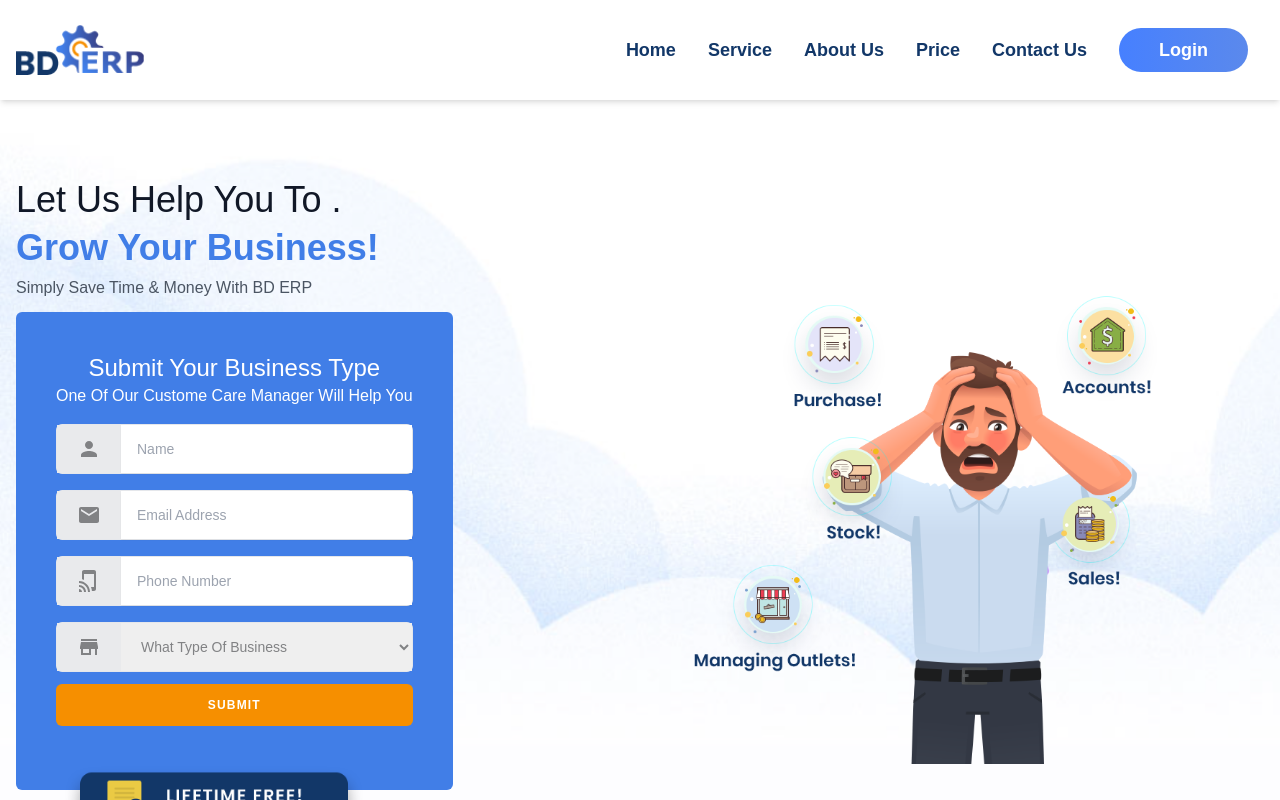
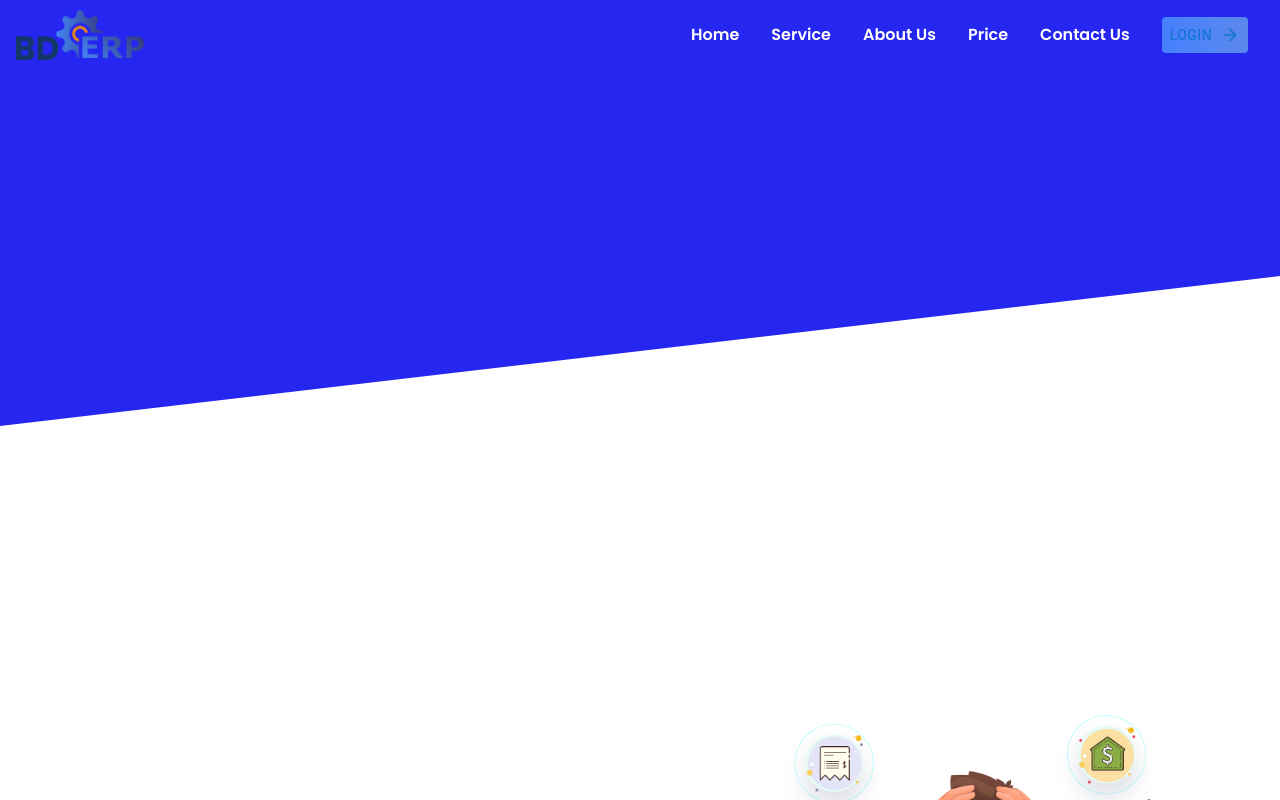
Before and after one commit to nazmul0290/bderp, a Next.js app: page / in a window 1280 px wide. Shown: the top 800 px of the page. Built offline with nearby package versions, Linux system fonts and the light colour scheme.

Commit message:
fix(nav design)

```diff
--- a/components/Header/index.jsx
+++ b/components/Header/index.jsx
@@ -5,15 +5,29 @@
 import MenuIcon from "@mui/icons-material/Menu";
 import CloseIcon from "@mui/icons-material/Close";
 import { Transition } from "@headlessui/react";
+import ArrowForwardIcon from "@mui/icons-material/ArrowForward";
 
-const index = () => {
+const index = ({ transparent }) => {
+  const [sticky, setSticky] = useState(false);
   const [navOpen, setNavOpen] = useState(false);
+
+  useEffect(() => {
+    const handleScroll = () => {
+      setSticky(window.scrollY > 200);
+    };
+    window.addEventListener("scroll", handleScroll);
+    return () => window.removeEventListener("scroll", handleScroll);
+  });
 
   return (
     <>
-      <header className={` shadow-md z-30 py-1 md:py-3 `}>
-        <nav className="container flex flex-wrap items-center justify-between w-full px-4 py-4 m-auto text-lg text-gray-700 bg-white md:py-0">
-          <div>
+      <nav
+        id="navbar"
+        className={` ${transparent ? "bg-transparent" : "bg-[#eef9ff]"}  ${
+          sticky ? "navbar_scrolled navbar" : "navbar "
+        }`}
+      >
+        <div className="container">
           <Link href="/">
             <Image
               className="w-20 md:w-24 lg:w-32"
@@ -23,22 +37,21 @@
               height={150}
             />
           </Link>
-          </div>
 
           <button
-            className="block w-6 h-6 cursor-pointer md:hidden"
+            className="text-white md:hidden"
             onClick={() => {
               setNavOpen(!navOpen);
             }}
           >
-            {navOpen ? (
-              <CloseIcon fontSize="medium" />
-            ) : (
-              <MenuIcon fontSize="medium" />
-            )}
+            <MenuIcon fontSize="large" />
           </button>
-          <div className="hidden w-full md:flex md:items-center md:w-auto ">
-            <ul className="pt-4 font-semibold text-primary md:flex md:justify-between md:items-center md:pt-0">
+
+          <ul
+            className={`${
+              transparent && !sticky ? "text-white" : " text-primary"
+            } hidden pt-4 font-semibold  md:flex md:justify-between md:items-center md:pt-0`}
+          >
             <li className="block py-2 md:p-2 lg:p-4">
               <Link
                 className="py-2 duration-75 hover:border-b border-primary"
@@ -80,27 +93,37 @@
               </Link>
             </li>
             <li className="block py-2 md:p-2 lg:p-4">
-                <button className="px-10 py-2 text-white rounded-full bg-gradient-to-r from-[#4680ff] to-[#5b89ec]">
-                  Login
-                </button>
+              <Button className="px-6 py-2 text-white rounded-md bg-gradient-to-r from-[#4680ff] to-[#5b89ec] ">
+                Login <ArrowForwardIcon className="ml-2" fontSize="small" />
+              </Button>
             </li>
           </ul>
         </div>
-        </nav>
-      </header>
+        <div
+          className={`${
+            navOpen ? "block" : "hidden"
+          } z-50 h-screen fixed top-0 left-0  animated_circle w-full  border-primary md:hidden`}
+        >
+          <div className="container flex justify-between py-10 h-[70px] ">
+            <Link href="/">
+              <Image
+                className="w-20 md:w-24 lg:w-32"
+                src="/img/header/ERP-Logo.png"
+                alt="Logo"
+                width={300}
+                height={150}
+              />
+            </Link>
 
-      <Transition
-        show={navOpen}
-        enter="transition ease-in-out duration-300 transform"
-        enterFrom="-translate-x-full"
-        enterTo="translate-x-0"
-        leave="transition ease-in-out duration-300 transform"
-        leaveFrom="translate-x-0"
-        leaveTo="-translate-x-full"
+            <button
+              className="text-gray-800 md:hidden"
+              onClick={() => {
+                setNavOpen(!navOpen);
+              }}
             >
-        <div
-          className={` z-50 h-screen absolute top-0 bg-white w-full border-t-2 border-primary md:hidden`}
-        >
+              <CloseIcon fontSize="large" />
+            </button>
+          </div>
           <ul className="px-4 pt-4 font-semibold text-primary md:flex md:justify-between md:items-center md:pt-0">
             <li className="block py-2 md:p-2 lg:p-4">
               <Link
@@ -142,14 +165,14 @@
                 Contact Us
               </Link>
             </li>
-            <li className="block py-2 md:p-2 lg:p-4">
-              <button className="block px-10 w-full py-2 text-white rounded-full bg-gradient-to-r from-[#4680ff] to-[#5b89ec]">
-                Login
-              </button>
+          </ul>
+          <li className="block p-4 ">
+            <Button className="w-full py-2 text-white rounded-md bg-gradient-to-r from-[#4680ff] to-[#5b89ec] ">
+              Login <ArrowForwardIcon className="ml-2" fontSize="small" />
+            </Button>
           </li>
-          </ul>
         </div>
-      </Transition>
+      </nav>
     </>
   );
 };
--- /dev/null
+++ b/components/home/HeroSection.jsx
@@ -0,0 +1,42 @@
+import Image from "next/image";
+import React from "react";
+
+const HeroSection = () => {
+  return (
+    <section className="bg-cover">
+      <div className=" w-full min-h-[600px] bg-cover rectanglePolygon">
+        <div></div>
+        <div></div>
+      </div>
+      <div className="container px-4 py-20 mx-auto">
+        <div className="flex items-center justify-between">
+          <div className="w-full md:w-1/2">
+            <div>
+              <p className="text-gray-900 md:text-4xl sm:text-xl">
+                {" "}
+                Let Us Help You To .{" "}
+              </p>
+              <p className="md:text-4xl text-2xl font-bold text-[#417ee7] drop-shadow-lg leading-10 mt-2">
+                Grow Your Business!
+              </p>
+              <p className="mt-2 font-medium text-gray-600">
+                Simply Save Time & Money With BD ERP
+              </p>
+            </div>
+          </div>
+          <div className="self-center hidden w-1/2 lg:block">
+            <Image
+              src="/img/home/Hero-Image.png"
+              alt="Hero-Image"
+              className="w-full"
+              width={700}
+              height={700}
+            />
+          </div>
+        </div>
+      </div>
+    </section>
+  );
+};
+
+export default HeroSection;
--- a/components/ui/Layout.jsx
+++ b/components/ui/Layout.jsx
@@ -2,10 +2,10 @@
 import Header from "../Header";
 import Footer from "../Footer";
 
-const Layout = ({ children }) => {
+const Layout = ({ children, transparent }) => {
   return (
     <section className="flex flex-col justify-between min-h-screen">
-      <Header />
+      <Header transparent={transparent} />
       <main className="min-h-[calc(100vh-10vh)] "> {children} </main>
       <Footer />
     </section>
--- a/next.config.js
+++ b/next.config.js
@@ -1,6 +1,9 @@
 /** @type {import('next').NextConfig} */
+const path = require("path");
+
 const nextConfig = {
   reactStrictMode: true,
+  sassOptions: [path.join(__dirname, "styles")],
 };
 
 module.exports = nextConfig;
--- a/package.json
+++ b/package.json
@@ -23,7 +23,9 @@
     "react": "18.2.0",
     "react-dom": "18.2.0",
     "react-scroll": "^1.8.9",
-    "sass": "^1.57.1",
     "tailwindcss": "^3.2.4"
+  },
+  "devDependencies": {
+    "sass": "^1.57.1"
   }
 }
--- a/pages/_app.js
+++ b/pages/_app.js
@@ -1,5 +1,5 @@
-import '@/styles/globals.css'
+import "@/styles/globals.scss";
 
 export default function App({ Component, pageProps }) {
-  return <Component {...pageProps} />
+  return <Component {...pageProps} />;
 }
--- a/pages/index.js
+++ b/pages/index.js
@@ -1,5 +1,6 @@
 import BusinessGrowth from "@/components/home/BusinessGrowth";
 import HeroInput from "@/components/home/HeroInput";
+import HeroSection from "@/components/home/HeroSection";
 import Layout from "@/components/ui/Layout";
 import Head from "next/head";
 import Image from "next/image";
@@ -14,44 +15,8 @@
         <link rel="icon" href="/favicon.ico" />
       </Head>
 
-      <Layout>
-        <section
-          className="bg-cover"
-          style={{
-            backgroundImage: "url('/img/home/SB-phone-system-hero-bg.png')",
-          }}
-        >
-          <div className="container px-4 py-20 mx-auto">
-            <div className="flex justify-between">
-              <div className="w-full md:w-1/2">
-                <div>
-                  <p className="text-gray-900 md:text-4xl sm:text-xl">
-                    {" "}
-                    Let Us Help You To .{" "}
-                  </p>
-                  <p className="md:text-4xl text-2xl font-bold text-[#417ee7]  leading-10 mt-2">
-                    Grow Your Business!
-                  </p>
-                  <p className="mt-2 font-medium text-gray-600">
-                    Simply Save Time & Money With BD ERP
-                  </p>
-                </div>
-                <div className="mt-3">
-                  <HeroInput />
-                </div>
-              </div>
-              <div className="self-center hidden w-1/2 lg:block">
-                <Image
-                  src="/img/home/Hero-Image.png"
-                  alt="Hero-Image"
-                  className="w-full"
-                  width={700}
-                  height={700}
-                />
-              </div>
-            </div>
-          </div>
-        </section>
+      <Layout transparent>
+        <HeroSection />
 
         <BusinessGrowth />
       </Layout>
--- a/styles/globals.css
+++ /dev/null
@@ -1,9 +0,0 @@
-@tailwind base;
-@tailwind components;
-@tailwind utilities;
-
-@import url("https://fonts.googleapis.com/css2?family=Poppins:ital,wght@0,100;0,200;0,300;0,400;0,500;0,600;0,700;0,800;0,900;1,100;1,200;1,300;1,400;1,500;1,600;1,700;1,800;1,900&display=swap");
-
-body {
-  font-family: "Poppins", sans-serif;
-}
--- /dev/null
+++ b/styles/globals.scss
@@ -0,0 +1,145 @@
+@tailwind base;
+@tailwind components;
+@tailwind utilities;
+
+@import url("https://fonts.googleapis.com/css2?family=Poppins:ital,wght@0,100;0,200;0,300;0,400;0,500;0,600;0,700;0,800;0,900;1,100;1,200;1,300;1,400;1,500;1,600;1,700;1,800;1,900&display=swap");
+
+body {
+  font-family: "Poppins", sans-serif;
+}
+
+
+
+
+.container {
+  @apply xl:max-w-7xl w-full mx-auto px-4
+
+}
+
+.header {
+
+  position: relative;
+  height: 100vh;
+  display: flex;
+  align-items: center;
+  justify-content: center;
+  text-align: center;
+
+
+  &__title {
+    position: relative;
+    z-index: 1;
+    color: #fff;
+    font-size: 3rem;
+  }
+
+  &__overlay {
+    position: absolute;
+    top: 0;
+    left: 0;
+    width: 100%;
+    height: 100%;
+
+  }
+}
+
+.navbar {
+  position: absolute;
+  z-index: 500;
+  left: 0;
+  top: 0;
+  width: 100%;
+  height: 70px;
+  display: flex;
+  align-items: center;
+
+  &_scrolled {
+    position: sticky;
+    background-color: #eef9ff;
+    animation-name: fadeInUp;
+    animation-duration: 1s;
+  }
+
+  .container {
+    display: flex;
+    align-items: center;
+    justify-content: space-between;
+  }
+
+  &__brand {
+    text-decoration: none;
+    color: #fff;
+    font-weight: 700;
+    font-size: 1.5rem;
+    transition: all .09s ease-out;
+
+    &:hover {
+      color: coral;
+    }
+  }
+
+  &__nav {
+    padding: 0;
+    margin: 0;
+    list-style-type: none;
+
+    li {
+      display: inline-block;
+
+      a {
+        padding: 7px;
+        color: #fff;
+        opacity: 0.7;
+        text-decoration: none;
+        font-weight: 400;
+        transition: all .09s ease-out;
+
+        &:hover {
+          opacity: 1;
+        }
+      }
+    }
+  }
+}
+
+
+
+
+
+
+.animated_circle {
+
+  background-color: #eef9ff;
+  animation-name: circleEffect;
+  animation-duration: 1s;
+}
+
+.rectanglePolygon {
+  background-color: rgb(38, 38, 241);
+  clip-path: polygon(0 0, 100% 0, 100% 46%, 0 71%);
+
+}
+
+
+
+
+@keyframes circleEffect {
+  from {
+    clip-path: circle(100px at 91% 9%);
+  }
+  to {
+    clip-path: circle(1900px at 91% 9%);
+  }
+}
+
+@keyframes fadeInUp {
+  from {
+
+    top: -50px;
+  }
+
+  to {
+
+    top: 0;
+  }
+}
```
Lines whose indentation alone changed are shown as unchanged.
